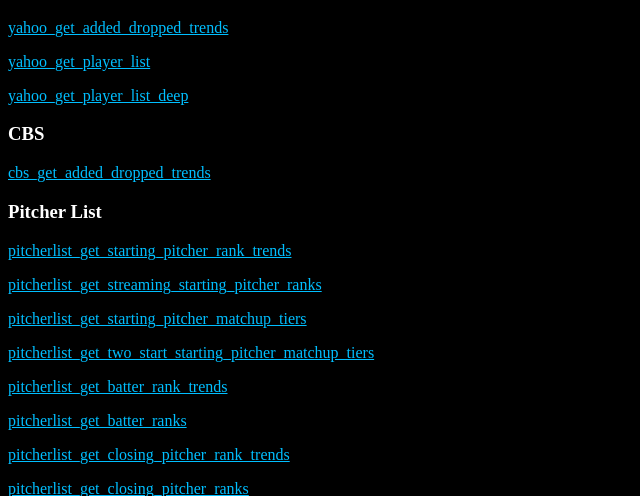
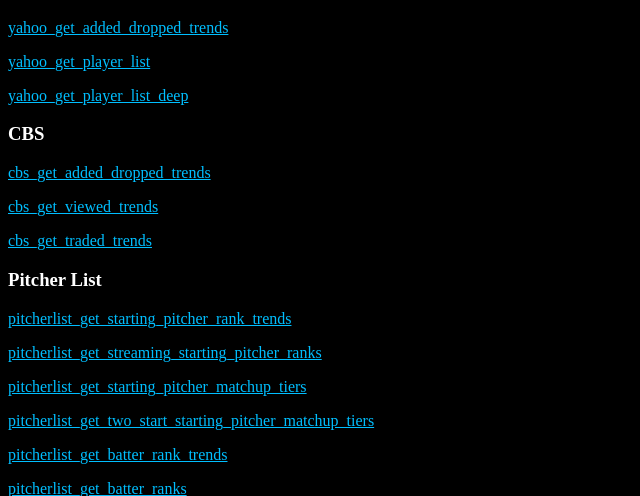
Before and after one commit to wazam/fantasy-baseball-buzz, a Flask app: page / in a window 1280 px wide. Shown: the part 417-913 px from the top of the page, without its empty margins (0-640 px from the left). Run offline with Flask 3, Linux system fonts and the light colour scheme; parts of the project's set-up code (start-up, migrations or seed data) failed here and were passed over.

Commit message:
add removed cbs trends to main and index

```diff
--- a/src/main.py
+++ b/src/main.py
@@ -5,9 +5,10 @@ from provider_espn import espn_get_added_dropped_trends, espn_get_player_list, e
 from provider_fantasypros import fantasypros_get_player_list
 from provider_mlb import mlb_get_player_list
 from provider_pitcherlist import pitcherlist_get_starting_pitcher_rank_trends, pitcherlist_get_starting_pitcher_ranks, \
-    pitcherlist_get_streaming_starting_pitcher_ranks, pitcherlist_get_starting_pitcher_matchup_tiers, pitcherlist_get_two_start_starting_pitcher_matchup_tiers, \
-    pitcherlist_get_batter_rank_trends, pitcherlist_get_batter_ranks, pitcherlist_get_closing_pitcher_rank_trends, pitcherlist_get_closing_pitcher_ranks, \
-    pitcherlist_get_relief_pitcher_rank_trends, pitcherlist_get_relief_pitcher_ranks
+    pitcherlist_get_streaming_starting_pitcher_ranks, pitcherlist_get_starting_pitcher_matchup_tiers, \
+    pitcherlist_get_two_start_starting_pitcher_matchup_tiers, pitcherlist_get_batter_rank_trends, pitcherlist_get_batter_ranks, \
+    pitcherlist_get_closing_pitcher_rank_trends, pitcherlist_get_closing_pitcher_ranks, pitcherlist_get_relief_pitcher_rank_trends, \
+    pitcherlist_get_relief_pitcher_ranks
 from provider_yahoo import yahoo_get_added_dropped_trends, yahoo_get_player_list, yahoo_get_player_list_deep
 
 app = Flask(__name__, template_folder='../templates', static_folder='../static')
@@ -67,7 +68,14 @@ def yahoo_3():
 def cbs_1():
     data = cbs_get_added_dropped_trends()
     return data
-
+@app.route('/cbs_2')
+def cbs_2():
+    data = cbs_get_viewed_trends()
+    return data
+@app.route('/cbs_3')
+def cbs_3():
+    data = cbs_get_traded_trends()
+    return data
 
 @app.route('/pitcherlist_1')
 def pitcherlist_1():
--- a/templates/index.html
+++ b/templates/index.html
@@ -48,6 +48,10 @@
 
     <p><a href="/cbs_1">cbs_get_added_dropped_trends</a></p>
 
+    <p><a href="/cbs_2">cbs_get_viewed_trends</a></p>
+
+    <p><a href="/cbs_3">cbs_get_traded_trends</a></p>
+
     <h3>Pitcher List</h3>
 
     <p><a href="/pitcherlist_1">pitcherlist_get_starting_pitcher_rank_trends</a></p>
```
